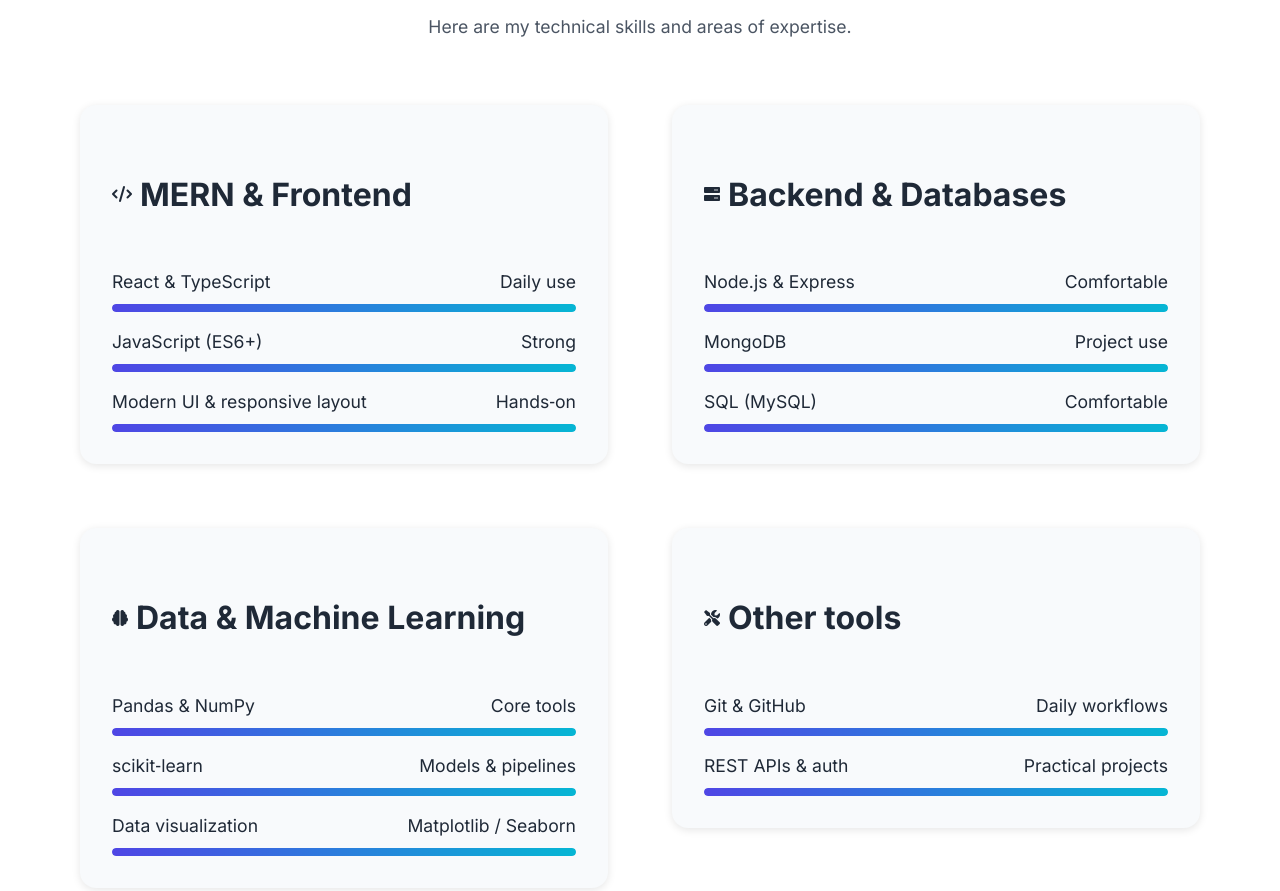
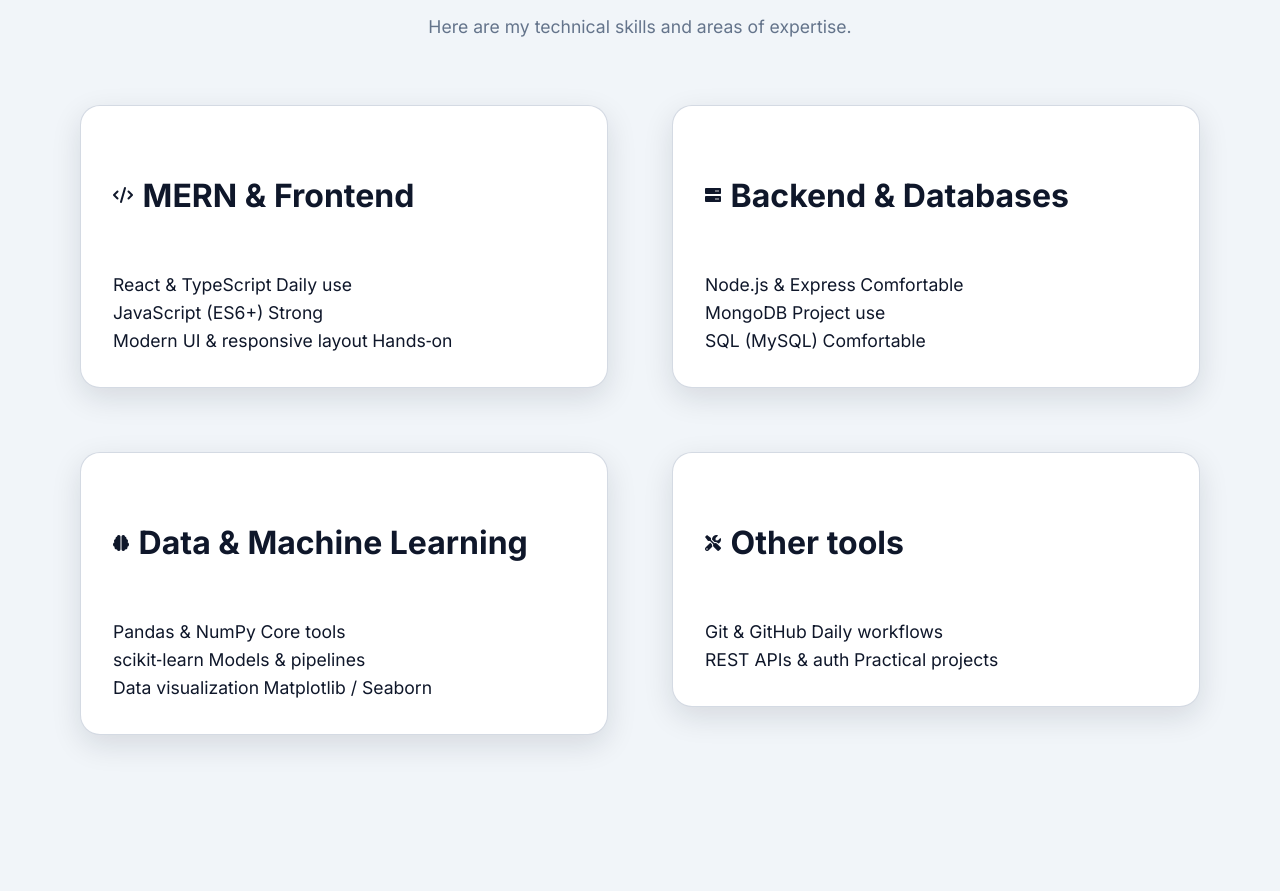
Before and after one commit to DevOwais28/Portfolio, a website: page resume/index.html in a window 1280 px wide. Shown: the part 1839-2730 px from the top of the page. Drawn offline with nearby package versions, Linux system fonts and the light colour scheme.

Commit message:
Update style.css

```diff
--- a/resume/style.css
+++ b/resume/style.css
@@ -2,48 +2,48 @@
    Root Variables & Base
    ========================= */
    :root {
-    --primary-color: #4f46e5;
-    --primary-light: #6366f1;
-    --primary-dark: #312e81;
-    --secondary-color: #0ea5e9;
-    --accent-color: #a855f7;
-    --text-color: #1f2937;
-    --text-light: #4b5563;
-    --text-primary: #1f2937;
-    --bg-color: #fff;
-    --bg-secondary: #f8fafc;
-    --card-bg: #f8fafc;
+    --primary-color: #0f766e;         /* teal */
+    --primary-light: #14b8a6;
+    --primary-dark: #115e59;
+    --secondary-color: #6366f1;       /* indigo accent */
+    --accent-color: #f97316;          /* warm accent for highlights */
+    --text-color: #0f172a;
+    --text-light: #64748b;
+    --text-primary: #0f172a;
+    --bg-color: #f1f5f9;
+    --bg-secondary: #e2e8f0;
+    --card-bg: #ffffff;
     --border-color: #e2e8f0;
-    --nav-bg: rgba(255,255,255,0.9);
-    --shadow-color: rgba(0,0,0,0.1);
-    --gradient-start: #4f46e5;
-    --gradient-end: #06b6d4;
-    --gradient-start-rgb: 79, 70, 229;
-    --gradient-end-rgb: 6, 182, 212;
+    --nav-bg: rgba(241,245,249,0.9);
+    --shadow-color: rgba(15,23,42,0.12);
+    --gradient-start: #0f766e;
+    --gradient-end: #6366f1;
+    --gradient-start-rgb: 15, 118, 110;
+    --gradient-end-rgb: 99, 102, 241;
     --container-width: min(95%, 1800px);
     --container-padding: clamp(1rem, 5vw, 3rem);
   }
 
   /* Dark theme variables */
   [data-theme="dark"] {
-    --primary-color: #6366f1;
-    --primary-light: #818cf8;
-    --primary-dark: #4338ca;
-    --secondary-color: #0ea5e9;
-    --accent-color: #a855f7;
-    --text-color: #f3f4f6;
-    --text-light: #d1d5db;
-    --text-primary: #f3f4f6;
-    --bg-color: #111827;
-    --bg-secondary: #1f2937;
-    --card-bg: #1f2937;
-    --border-color: #374151;
-    --nav-bg: rgba(17, 24, 39, 0.95);
-    --shadow-color: rgba(0,0,0,0.3);
-    --gradient-start: #6366f1;
-    --gradient-end: #22d3ee;
-    --gradient-start-rgb: 99, 102, 241;
-    --gradient-end-rgb: 34, 211, 238;
+    --primary-color: #22c55e;
+    --primary-light: #4ade80;
+    --primary-dark: #15803d;
+    --secondary-color: #6366f1;
+    --accent-color: #f97316;
+    --text-color: #e5e7eb;
+    --text-light: #9ca3af;
+    --text-primary: #e5e7eb;
+    --bg-color: #020617;
+    --bg-secondary: #020617;
+    --card-bg: #020617;
+    --border-color: #1f2937;
+    --nav-bg: rgba(15,23,42,0.96);
+    --shadow-color: rgba(0,0,0,0.5);
+    --gradient-start: #22c55e;
+    --gradient-end: #6366f1;
+    --gradient-start-rgb: 34, 197, 94;
+    --gradient-end-rgb: 99, 102, 241;
   }
 
   /* Apply base styles */
@@ -443,49 +443,35 @@
   /* Skills Section */
   .skill-category {
     background: var(--card-bg);
-    border-radius: 1rem;
+    border-radius: 1.25rem;
     padding: clamp(1rem, 3vw, 2rem);
-    box-shadow: 0 2px 8px var(--shadow-color);
+    box-shadow: 0 10px 30px var(--shadow-color);
+    border: 1px solid rgba(148,163,184,0.4);
   }
 
   .skill-header {
     display: flex;
     align-items: center;
-    gap: 0.5rem;
-    margin-bottom: 1rem;
+    gap: 0.6rem;
+    margin-bottom: 1.1rem;
   }
 
-  .skill-list {
+  .skill-tags {
     display: flex;
-    flex-direction: column;
-    gap: 1rem;
+    flex-wrap: wrap;
+    gap: 0.6rem;
   }
 
-  .skill-item {
-    display: flex;
-    flex-direction: column;
-    gap: 0.5rem;
-  }
-
-  .skill-info {
-    display: flex;
-    justify-content: space-between;
+  .skill-tag {
+    display: inline-flex;
     align-items: center;
-  }
-
-  .skill-bar {
-    width: 100%;
-    height: 0.5rem;
-    background: var(--border-color);
-    border-radius: 1rem;
-    overflow: hidden;
-  }
-
-  .skill-progress {
-    height: 100%;
-    background: linear-gradient(to right, var(--gradient-start), var(--gradient-end));
-    border-radius: 1rem;
-    transition: width 1s ease;
+    padding: 0.35rem 0.9rem;
+    border-radius: 999px;
+    background: rgba(15,118,110,0.08);
+    color: var(--text-primary);
+    font-size: 0.9rem;
+    border: 1px solid rgba(148,163,184,0.6);
+    white-space: nowrap;
   }
 
   /* Projects Section */
```
